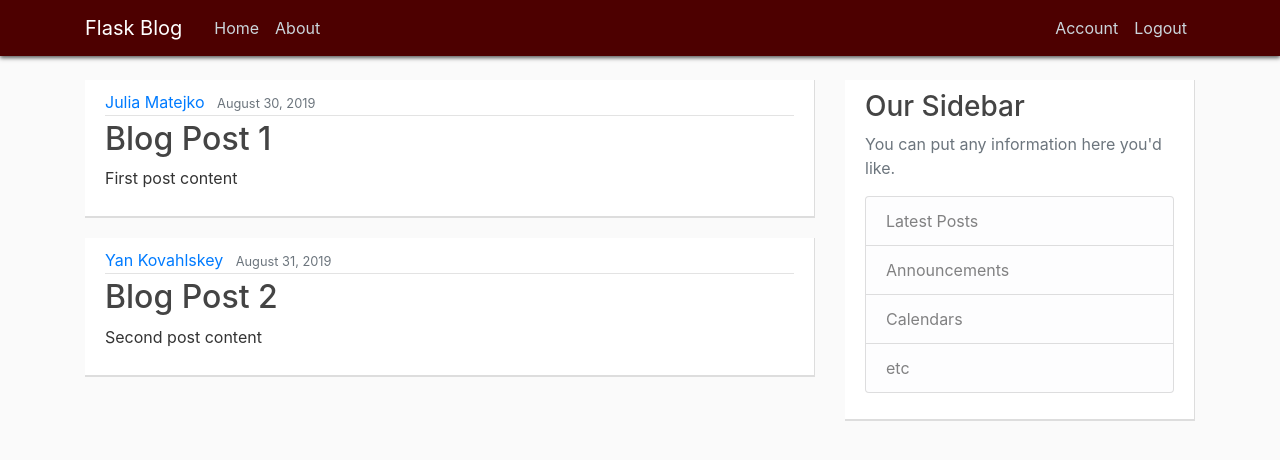
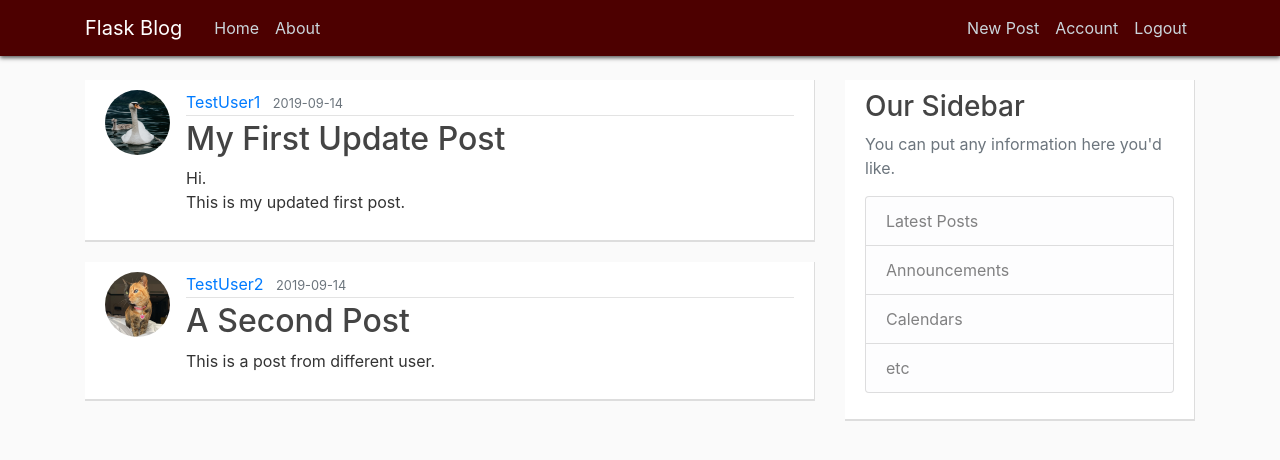
Before and after one commit to JuliaMatejko/PyFlaskBlog, a Flask app: page / in a window 1280 px wide. Shown: the top 460 px of the page. Run offline with Flask 2, Linux system fonts and the light colour scheme; a user stored in the database is signed in; data comes from the database, SQL or seed files in the repository; both versions use the stored data as it was after the commit; some libraries are stand-ins or nearby versions.

Commit message:
Creating, updating and deleting posts

```diff
--- a/pyflaskblog/routes.py
+++ b/pyflaskblog/routes.py
@@ -1,107 +1,143 @@
 import os
 import secrets
 from PIL import Image
-from flask import render_template, url_for, flash, redirect, request
+from flask import render_template, url_for, flash, redirect, request, abort
 from pyflaskblog import app, db, bcrypt
-from pyflaskblog.forms import RegistrationForm, LoginForm, UpdateAccountForm
+from pyflaskblog.forms import RegistrationForm, LoginForm, UpdateAccountForm, PostForm
 from pyflaskblog.models import User, Post
 from flask_login import login_user, current_user, logout_user, login_required
-
-
-posts = [
-	{
-		'author':'Julia Matejko',
-		'title':'Blog Post 1',
-		'content':'First post content',
-		'date_posted':'August 30, 2019'
-	},
-	{
-		'author':'Yan Kovahlskey',
-		'title':'Blog Post 2',
-		'content':'Second post content',
-		'date_posted':'August 31, 2019'
-	}
-]
 
 
 @app.route("/")
 @app.route("/home")
 def home():
-    return render_template('home.html', posts=posts)
+	posts = Post.query.all()
+	return render_template('home.html', posts=posts)
 
 
 @app.route("/about")
 def about():
-    return render_template('about.html', title='About')
+	return render_template('about.html', title='About')
 
 
 @app.route("/register", methods=['GET', 'POST'])
 def register():
-    if current_user.is_authenticated:
-        return redirect(url_for('home'))
-    form = RegistrationForm()
-    if form.validate_on_submit():
-        hashed_password = bcrypt.generate_password_hash(form.password.data).decode('utf-8')
-        user = User(username=form.username.data, email=form.email.data, password=hashed_password)
-        db.session.add(user)
-        db.session.commit()
-        flash('Your account has been created! You are now able to log in', 'success')
-        return redirect(url_for('login'))
-    return render_template('register.html', title='Register', form=form)
+	if current_user.is_authenticated:
+		return redirect(url_for('home'))
+	form = RegistrationForm()
+	if form.validate_on_submit():
+		hashed_password = bcrypt.generate_password_hash(form.password.data).decode('utf-8')
+		user = User(username=form.username.data, email=form.email.data, password=hashed_password)
+		db.session.add(user)
+		db.session.commit()
+		flash('Your account has been created! You are now able to log in', 'success')
+		return redirect(url_for('login'))
+	return render_template('register.html', title='Register', form=form)
 
 
 @app.route("/login", methods=['GET', 'POST'])
 def login():
-    if current_user.is_authenticated:
-        return redirect(url_for('home'))
-    form = LoginForm()
-    if form.validate_on_submit():
-        user = User.query.filter_by(email=form.email.data).first()
-        if user and bcrypt.check_password_hash(user.password, form.password.data):
-            login_user(user, remember=form.remember.data)
-            next_page = request.args.get('next')
-            return redirect(next_page) if next_page else redirect(url_for('home'))
-        else:
-            flash('Login Unsuccessful. Please check email and password', 'danger')
-    return render_template('login.html', title='Login', form=form)
+	if current_user.is_authenticated:
+		return redirect(url_for('home'))
+	form = LoginForm()
+	if form.validate_on_submit():
+		user = User.query.filter_by(email=form.email.data).first()
+		if user and bcrypt.check_password_hash(user.password, form.password.data):
+			login_user(user, remember=form.remember.data)
+			next_page = request.args.get('next')
+			return redirect(next_page) if next_page else redirect(url_for('home'))
+		else:
+			flash('Login Unsuccessful. Please check email and password', 'danger')
+	return render_template('login.html', title='Login', form=form)
 
 
 @app.route("/logout")
 def logout():
-    logout_user()
-    return redirect(url_for('home'))
+	logout_user()
+	return redirect(url_for('home'))
 
 
 def save_picture(form_picture):
-    random_hex = secrets.token_hex(8)
-    _, f_ext = os.path.splitext(form_picture.filename)
-    picture_fn = random_hex + f_ext
-    picture_path = os.path.join(app.root_path, 'static/profile_pics', picture_fn)
+	random_hex = secrets.token_hex(8)
+	_, f_ext = os.path.splitext(form_picture.filename)
+	picture_fn = random_hex + f_ext
+	picture_path = os.path.join(app.root_path, 'static/profile_pics', picture_fn)
 
-    output_size = (125, 125)
-    i = Image.open(form_picture)
-    i.thumbnail(output_size)
-    i.save(picture_path)
+	output_size = (125, 125)
+	i = Image.open(form_picture)
+	i.thumbnail(output_size)
+	i.save(picture_path)
 
-    return picture_fn
+	return picture_fn
 
 
 @app.route("/account", methods=['GET', 'POST'])
 @login_required
 def account():
-    form = UpdateAccountForm()
-    if form.validate_on_submit():
-        if form.picture.data:
-            picture_file = save_picture(form.picture.data)
-            current_user.image_file = picture_file
-        current_user.username = form.username.data
-        current_user.email = form.email.data
-        db.session.commit()
-        flash('Your account has been updated!', 'success')
-        return redirect(url_for('account'))
-    elif request.method == 'GET':
-        form.username.data = current_user.username
-        form.email.data = current_user.email
-    image_file = url_for('static', filename='profile_pics/' + current_user.image_file)
-    return render_template('account.html', title='Account',
-                           image_file=image_file, form=form)
+	form = UpdateAccountForm()
+	if form.validate_on_submit():
+		if form.picture.data:
+			picture_file = save_picture(form.picture.data)
+			current_user.image_file = picture_file
+		current_user.username = form.username.data
+		current_user.email = form.email.data
+		db.session.commit()
+		flash('Your account has been updated!', 'success')
+		return redirect(url_for('account'))
+	elif request.method == 'GET':
+		form.username.data = current_user.username
+		form.email.data = current_user.email
+	image_file = url_for('static', filename='profile_pics/' + current_user.image_file)
+	return render_template('account.html', title='Account',
+						   image_file=image_file, form=form)
+
+
+@app.route("/post/new", methods=['GET', 'POST'])
+@login_required
+def new_post():
+	form = PostForm()
+	if form.validate_on_submit():
+		post = Post(title=form.title.data, content=form.content.data, author=current_user)
+		db.session.add(post)
+		db.session.commit()
+		flash('Your post has been created.', 'success')
+		return redirect(url_for('home'))
+	return render_template('create_post.html', title='New Post',
+							form=form, legend='New Post')
+
+
+@app.route("/post/<post_id>")
+def post(post_id):
+	post = Post.query.get_or_404(post_id)
+	return render_template('post.html', title=post.title, post=post)
+
+
+@app.route("/post/<int:post_id>/update", methods=['GET', 'POST'])
+@login_required
+def update_post(post_id):
+	post = Post.query.get_or_404(post_id)
+	if post.author != current_user:
+		abort(403)
+	form = PostForm()
+	if form.validate_on_submit():
+		post.title = form.title.data
+		post.content = form.content.data
+		db.session.commit()
+		flash('Your post has been updated', 'success')
+		return redirect(url_for('post', post_id=post.id))
+	elif request.method == 'GET':
+		form.title.data = post.title
+		form.content.data = post.content
+	return render_template('create_post.html', title='Update Post',
+							form=form, legend='Update Post')
+
+@app.route("/post/<int:post_id>/delete", methods=['POST'])
+@login_required
+def delete_post(post_id):
+	post = Post.query.get_or_404(post_id)
+	if post.author != current_user:
+		abort(403)
+	db.session.delete(post)
+	db.session.commit()
+	flash('Your post has been deleted.', 'success')
+	return redirect(url_for('home'))
--- a/pyflaskblog/templates/home.html
+++ b/pyflaskblog/templates/home.html
@@ -2,12 +2,13 @@
 {% block content %}
 	{% for post in posts %}
 		<article class="media content-section">
+		  <img class="rounded-circle article-img" src="{{ url_for('static', filename='profile_pics/' + post.author.image_file) }}">
 		  <div class="media-body">
 		    <div class="article-metadata">
-		      <a class="mr-2" href="#">{{ post.author }}</a>
-		      <small class="text-muted">{{ post.date_posted }}</small>
+		      <a class="mr-2" href="#">{{ post.author.username }}</a>
+		      <small class="text-muted">{{ post.date_posted.strftime('%Y-%m-%d') }}</small>
 		    </div>
-		    <h2><a class="article-title" href="#">{{ post.title }}</a></h2>
+		    <h2><a class="article-title" href="{{ url_for('post', post_id=post.id) }}">{{ post.title }}</a></h2>
 		    <p class="article-content">{{ post.content }}</p>
 		  </div>
 		</article>
--- a/pyflaskblog/templates/layout.html
+++ b/pyflaskblog/templates/layout.html
@@ -32,6 +32,7 @@
 	        <!-- Navbar Right Side -->
 	        <div class="navbar-nav">
 	        	{% if current_user.is_authenticated %}
+	        		<a class="nav-item nav-link" href="{{ url_for('new_post') }}"">New Post</a>
 	        		 <a class="nav-item nav-link" href="{{ url_for('account') }}"">Account</a>
 	        		 <a class="nav-item nav-link" href="{{ url_for('logout') }}"">Logout</a>
 	        	{% else %}
```
Also changed, not shown: pyflaskblog/forms.py (+7 -1 lines), pyflaskblog/templates/create_post.html (added, +40 -0 lines), pyflaskblog/templates/post.html (added, +39 -0 lines), pyflaskblog/site.db, pyflaskblog/static/profile_pics/6171be26def5f750.png (added).
